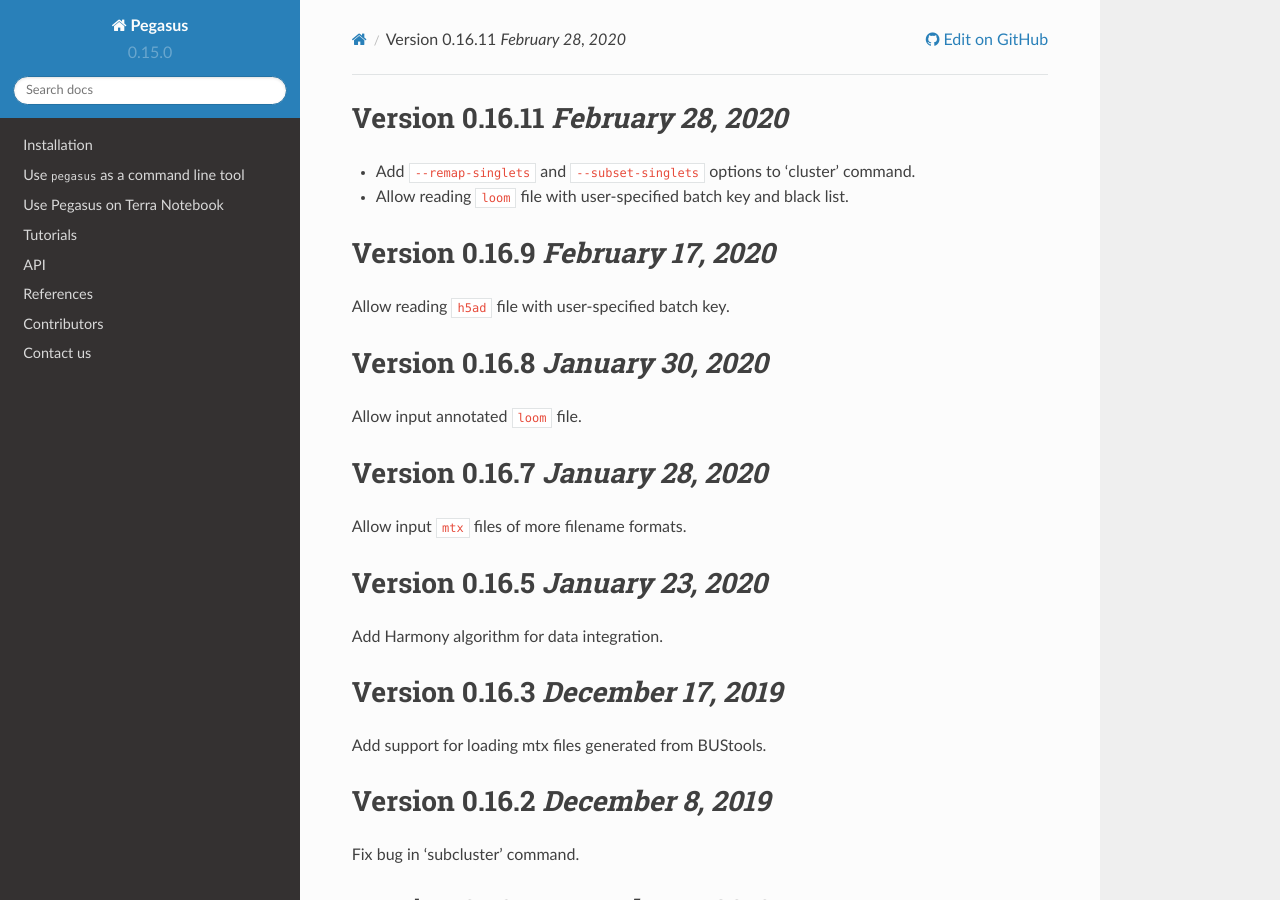
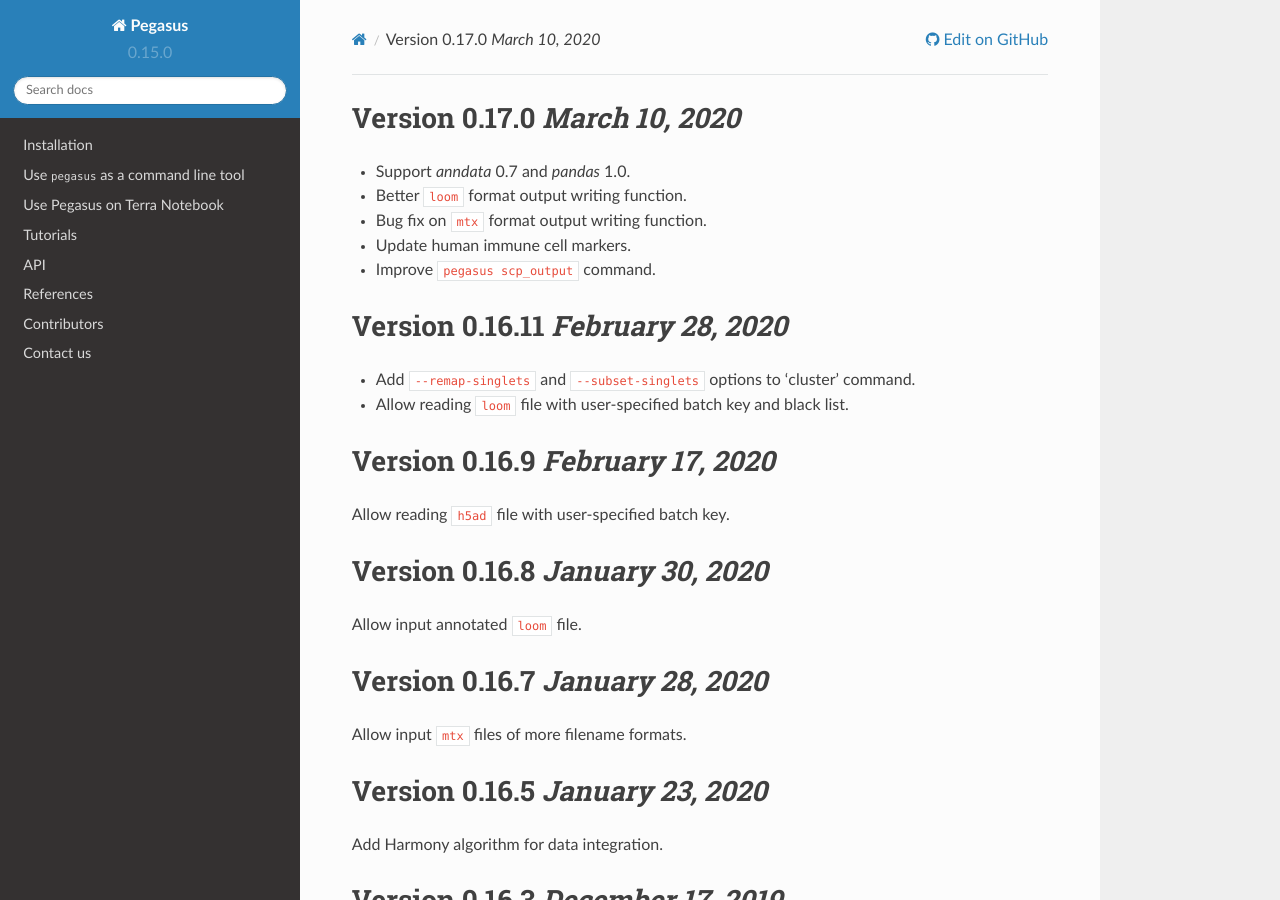
Before and after one commit to lilab-bcb/pegasus, a Sphinx documentation site: the page built from docs/release_notes.rst, in a window 1280 px wide and 900 px high. Built offline with Sphinx 7.4.7 and the Read the Docs theme 2.0.0, drawn with Linux system fonts in a browser that asks for light colours; formulas are drawn with MathJax 3.

Commit message:
update docs

```diff
--- a/docs/release_notes.rst
+++ b/docs/release_notes.rst
@@ -1,3 +1,16 @@
+Version 0.17.0 `March 10, 2020`
+--------------------------------
+
+* Support *anndata* 0.7 and *pandas* 1.0.
+
+* Better ``loom`` format output writing function.
+
+* Bug fix on ``mtx`` format output writing function.
+
+* Update human immune cell markers.
+
+* Improve ``pegasus scp_output`` command.
+
 Version 0.16.11 `February 28, 2020`
 ------------------------------------
 
```
